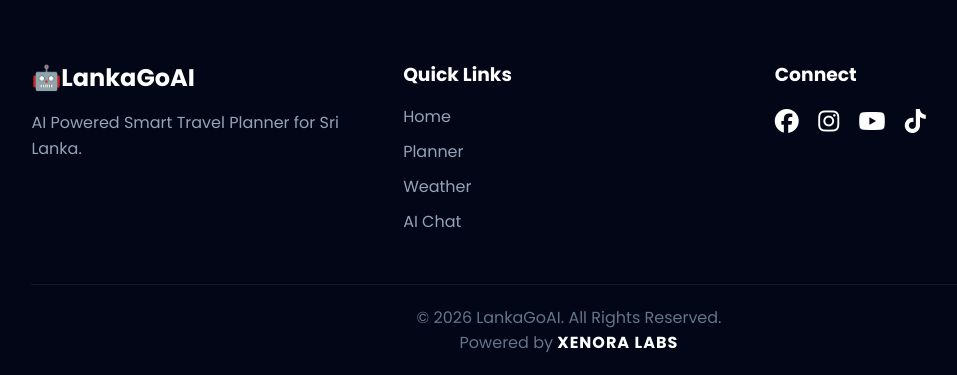
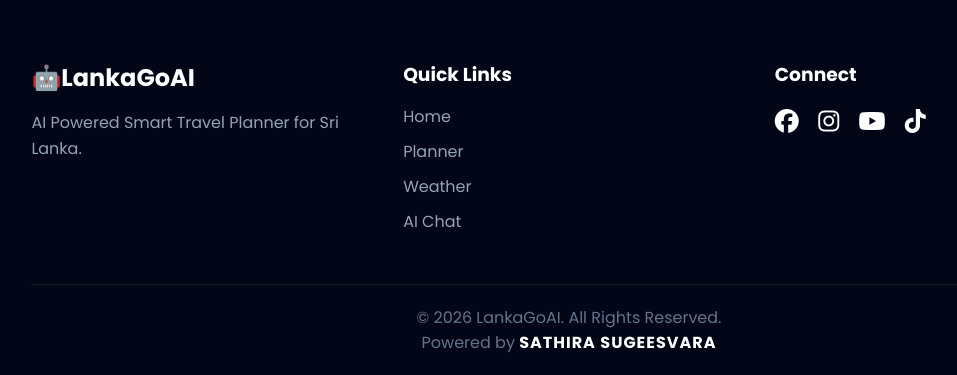
Before and after one commit to Sathirasugeesvara/LankaGoAI, a PHP site: page /index.php in a window 1280 px wide. Shown: the part 1677-2052 px from the top of the page, without its empty margins (71-1028 px from the left). Run offline with PHP 8.4, Linux system fonts and the light colour scheme.

Commit message:
Update footer credit to Sathira Sugeesvara

```diff
--- a/includes/footer.php
+++ b/includes/footer.php
@@ -34,8 +34,8 @@
     © <?php echo date("Y"); ?> LankaGoAI. All Rights Reserved.
     <br>
     Powered by
-    <a href="https://xenoralabs.vercel.app" target="_blank" class="xenora-link">
-        Xenora Labs
+    <a href="https://sathirasugeesvara.github.io" target="_blank" class="xenora-link">
+        Sathira Sugeesvara
     </a>
 </div>
 
```
